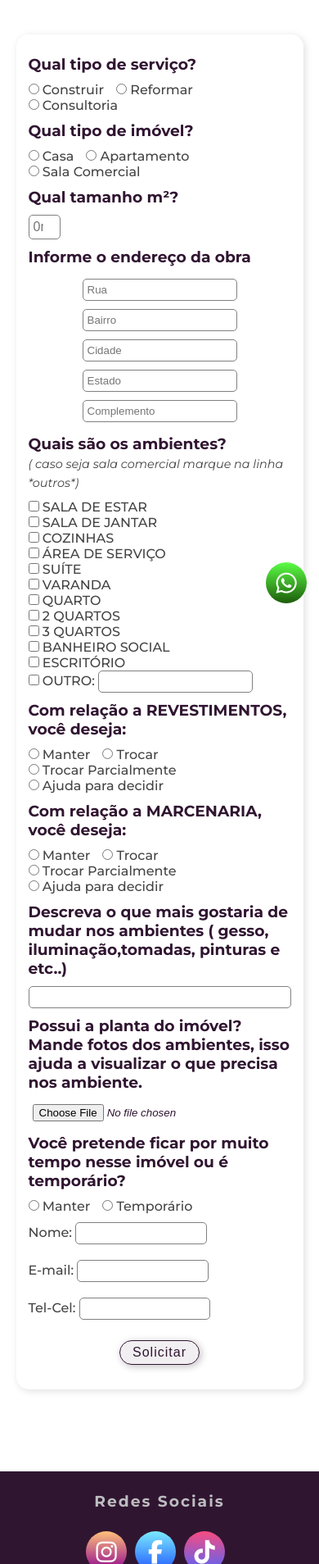
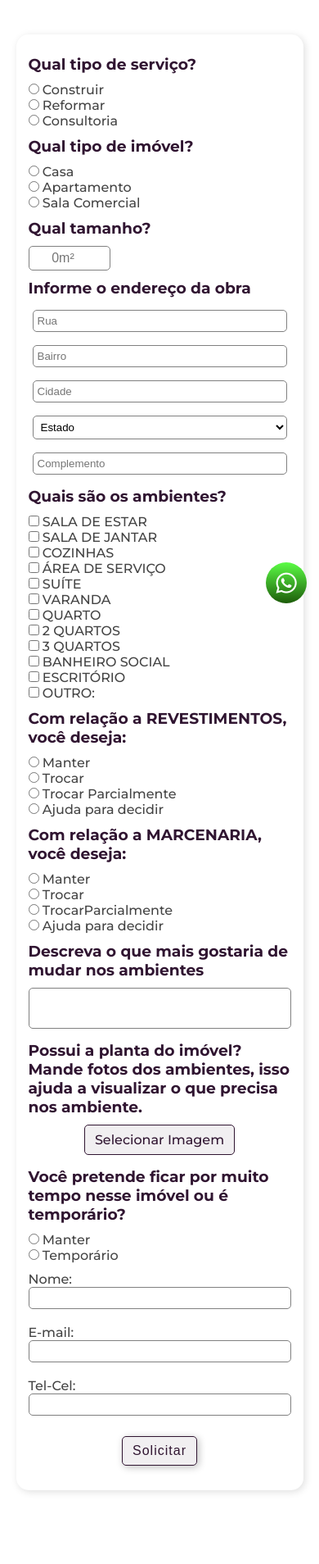
Before and after one commit to MarcosB4Silva/projeto-IntreWeb-Site, a PHP site: page /formulario.html in a window 390 px wide. Shown: the part 58-1966 px from the top of the page at 82% size. Run offline with PHP 8.4, Linux system fonts and the light colour scheme; some libraries are stand-ins or nearby versions; some web fonts are replaced.

Commit message:
responsividade formulario

```diff
--- a/formulario.html
+++ b/formulario.html
@@ -32,31 +32,19 @@
     <form action="./controllers/formulario.php" id="formulario" method="post">
         <h3>Qual tipo de serviço?</h3>
         <div class="input_radio">
-            <label for="construir">
-                <input type="radio" id="construir" name="servico" value="construir" class="servico" required> Construir
-            </label>
-            <label for="reformar">
-                <input type="radio" id="reformar" name="servico" value="reformar" class="servico" required> Reformar
-            </label>
-            <label for="consultoria">
-                <input type="radio" id="consultoria" name="servico" value="consultoria" class="servico" required> Consultoria
-            </label>
+            <label for="construir"><input type="radio" id="construir" name="servico" value="construir" required> Construir</label>
+            <label for="reformar"><input type="radio" id="reformar" name="servico" value="reformar" required> Reformar</label>
+            <label for="consultoria"><input type="radio" id="consultoria" name="servico" value="consultoria" required> Consultoria</label>
         </div>
 
         <h3>Qual tipo de imóvel?</h3>
         <div class="input_radio">
-            <label for="casa">
-                <input type="radio" id="casa" name="imovel" value="casa" required> Casa
-            </label>
-            <label for="apartamento">
-                <input type="radio" id="apartamento" name="imovel" value="apartamento" required> Apartamento
-            </label>
-            <label for="sala_comercial">
-                <input type="radio" id="sala_comercial" name="imovel" value="ala_comercial" required> Sala Comercial
-            </label>
+            <label for="casa"><input type="radio" id="casa" name="imovel" value="casa" required> Casa</label>
+            <label for="apartamento"><input type="radio" id="apartamento" name="imovel" value="apartamento" required> Apartamento</label>
+            <label for="sala_comercial"><input type="radio" id="sala_comercial" name="imovel" value="sala_comercial" required> Sala Comercial</label>
         </div>
 
-        <h3>Qual tamanho m²?</h3>
+        <h3>Qual tamanho?</h3>
         <input type="number" name="metragem" placeholder="0m²" id="metragem" required>
 
         <h3>Informe o endereço da obra</h3>
@@ -64,96 +52,98 @@
             <input type="text" placeholder="Rua" name="logradouro" required>
             <input type="text" placeholder="Bairro" name="bairro" required>
             <input type="text" placeholder="Cidade" name="cidade" required>
-            <input type="text" placeholder="Estado" name="estado" required>
-            <input type="text" placeholder="Complemento" name="complemento" required>
+            <select id="estado" name="estado">
+                <option value="" disabled selected hidden>Estado</option>
+                <option value="AC">Acre</option>
+                <option value="AL">Alagoas</option>
+                <option value="AP">Amapá</option>
+                <option value="AM">Amazonas</option>
+                <option value="BA">Bahia</option>
+                <option value="CE">Ceará</option>
+                <option value="DF">Distrito Federal</option>
+                <option value="ES">Espírito Santo</option>
+                <option value="GO">Goiás</option>
+                <option value="MA">Maranhão</option>
+                <option value="MT">Mato Grosso</option>
+                <option value="MS">Mato Grosso do Sul</option>
+                <option value="MG">Minas Gerais</option>
+                <option value="PA">Pará</option>
+                <option value="PB">Paraíba</option>
+                <option value="PR">Paraná</option>
+                <option value="PE">Pernambuco</option>
+                <option value="PI">Piauí</option>
+                <option value="RJ">Rio de Janeiro</option>
+                <option value="RN">Rio Grande do Norte</option>
+                <option value="RS">Rio Grande do Sul</option>
+                <option value="RO">Rondônia</option>
+                <option value="RR">Roraima</option>
+                <option value="SC">Santa Catarina</option>
+                <option value="SP">São Paulo</option>
+                <option value="SE">Sergipe</option>
+                <option value="TO">Tocantins</option>
+            </select>
+            <input type="text" placeholder="Complemento" name="complemento">
         </div>
 
-        <h3>Quais são os ambientes? <br> <span>( caso seja sala comercial marque na linha *outros*)</span></h3>
+        <h3>Quais são os ambientes?</h3>
         <div class="container_ambientes">
             <div class="box_checkbox">
                 <label for=""><input type="checkbox" value="sala_de_estar" name="ambiente[]"> SALA DE ESTAR </label>
-                <label for=""><input type="checkbox" value="Sala de jantar" name="ambiente[]"> SALA DE JANTAR</label>
-                <label for=""><input type="checkbox" value="Cozinha " name="ambiente[]"> COZINHAS</label>
-                <label for=""><input type="checkbox" value="Area de serviço" name="ambiente[]"> ÁREA DE SERVIÇO</label>
-                <label for=""><input type="checkbox" value="Suite" name="ambiente[]"> SUÍTE</label>
-                <label for=""><input type="checkbox" value="Varanda" name="ambiente[]"> VARANDA</label>
+                <label for=""><input type="checkbox" value="sala_de_jantar" name="ambiente[]"> SALA DE JANTAR</label>
+                <label for=""><input type="checkbox" value="cozinha " name="ambiente[]"> COZINHAS</label>
+                <label for=""><input type="checkbox" value="area_de_serviço" name="ambiente[]"> ÁREA DE SERVIÇO</label>
+                <label for=""><input type="checkbox" value="suite" name="ambiente[]"> SUÍTE</label>
+                <label for=""><input type="checkbox" value="varanda" name="ambiente[]"> VARANDA</label>
             </div>
             <div class="box_checkbox">
-                <label for=""><input type="checkbox" value="Quarto" name="ambiente[]"> QUARTO</label>
-                <label for=""><input type="checkbox" value="2 Quartos" name="ambiente[]"> 2 QUARTOS</label>
-                <label for=""><input type="checkbox" value="3 Quartos" name="ambiente[]"> 3 QUARTOS</label>
-                <label for=""><input type="checkbox" value="Banheiro social" name="ambiente[]"> BANHEIRO SOCIAL</label>
-                <label for=""><input type="checkbox" value="Escritorio" name="ambiente[]"> ESCRITÓRIO</label>
-                <label for=""><input type="checkbox" value="" name="ambiente[]"> OUTRO: <input type="text"></label>
+                <label for=""><input type="checkbox" value="quarto" name="ambiente[]"> QUARTO</label>
+                <label for=""><input type="checkbox" value="2_quartos" name="ambiente[]"> 2 QUARTOS</label>
+                <label for=""><input type="checkbox" value="3_quartos" name="ambiente[]"> 3 QUARTOS</label>
+                <label for=""><input type="checkbox" value="banheiro_social" name="ambiente[]"> BANHEIRO SOCIAL</label>
+                <label for=""><input type="checkbox" value="escritorio" name="ambiente[]"> ESCRITÓRIO</label>
+                <label for=""><input type="checkbox" name="ambiente[]" id="outro_checkbox"> OUTRO: <input type="text" id="outro_text"></label>
             </div>
         </div>
 
-
         <h3>Com relação a REVESTIMENTOS, você deseja:</h3>
         <div class="input_radio">
-            <label for="manter">
-                <input type="radio" id="manter" name="revestimento" value="manter" required> Manter
-            </label>
-            <label for="trocar">
-                <input type="radio" id="trocar" name="revestimento" value="trocar" required> Trocar
-            </label>
-            <label for="trocar_parcial">
-                <input type="radio" id="trocar_parcial" name="revestimento" value="trocar_parcial" required> Trocar
-                Parcialmente
-            </label>
-            <label for="ajuda">
-                <input type="radio" id="ajuda" name="revestimento" value="ajuda" required> Ajuda para decidir
-            </label>
+            <label for="manter"><input type="radio" id="manter" name="revestimento" value="manter" required> Manter</label>
+            <label for="trocar"><input type="radio" id="trocar" name="revestimento" value="trocar" required> Trocar</label>
+            <label for="trocar_parcial"><input type="radio" id="trocar_parcial" name="revestimento" value="trocar_parcial" required> Trocar Parcialmente</label>
+            <label for="ajuda"><input type="radio" id="ajuda" name="revestimento" value="ajuda" required> Ajuda para decidir</label>
         </div>
-
 
         <h3>Com relação a MARCENARIA, você deseja:</h3>
         <div class="input_radio">
-            <label for="manter">
-                <input type="radio" id="manter" name="macenaria" value="manter" required> Manter
-            </label>
-            <label for="trocar">
-                <input type="radio" id="trocar" name="macenaria" value="trocar" required> Trocar
-            </label>
-            <label for="trocar_parcial">
-                <input type="radio" id="trocar_parcial" name="macenaria" value="trocar_parcial" required> Trocar
-                Parcialmente
-            </label>
-            <label for="ajuda">
-                <input type="radio" id="ajuda" name="macenaria" value="ajuda" required> Ajuda para decidir
-            </label>
+            <label for="manter"><input type="radio" id="manter" name="macenaria" value="manter" required> Manter</label>
+            <label for="trocar"><input type="radio" id="trocar" name="macenaria" value="trocar" required> Trocar</label>
+            <label for="trocar_parcial"><input type="radio" id="trocar_parcial" name="macenaria" value="trocar_parcial" required> TrocarParcialmente</label>
+            <label for="ajuda"><input type="radio" id="ajuda" name="macenaria" value="ajuda" required> Ajuda para decidir</label>
         </div>
 
+        <div class="input_text">
+            <h3>Descreva o que mais gostaria de mudar nos ambientes</h3>
+            <input type="text" name="desc_ambiente">
+        </div>
 
-        <h3>Descreva o que mais gostaria de mudar nos ambientes ( gesso, iluminação,tomadas, pinturas e
-            etc..)</h3>
-        <input type="text" name="desc_ambiente">
+        <div class="input_file">
+            <h3>Possui a planta do imóvel? Mande fotos dos ambientes, isso ajuda a visualizar o que precisa nos ambiente.</h3>
+            <label for="input_image" class="file_text">Selecionar Imagem</label>
+            <input type="file" name="imagem" id="input_image">
+        </div>
 
-
-        <h3 for="input_image">Possui a planta do imóvel? Mande fotos dos ambientes, isso ajuda a visualizar o que precisa nos
-            ambiente.</h3>
-        <input type="file" name="imagem" id="input_image">
-
-        <h3 for="">Você pretende ficar por muito tempo nesse imóvel ou é temporário?</h3>
+        <h3>Você pretende ficar por muito tempo nesse imóvel ou é temporário?</h3>
         <div class="input_radio">
-            <label for="muito">
-                <input type="radio" id="muito" name="tempo_imovel" value="muito" required> Manter
-            </label>
-            <label for="temporario">
-                <input type="radio" id="temporario" name="tempo_imovel" value="temporario" required> Temporário
-            </label>
-
+            <label for="muito"><input type="radio" id="muito" name="tempo_imovel" value="muito" required> Manter</label>
+            <label for="temporario"><input type="radio" id="temporario" name="tempo_imovel" value="temporario" required> Temporário</label>
         </div>
 
         <div class="inputBox">
             <label for="nome" class="labelInput">Nome: <input type="text" name="nome" id="nome" class="inputUser" required></label>
-
             <br>
             <label for="email" class="labelInput">E-mail: <input type="text" name="email" id="email" class="inputUser" required></label>
-
             <br>
             <label for="telefone" class="labelInput">Tel-Cel: <input type="tel" name="telefone" id="telefone" class="inputUser" required></label>
-
         </div>
 
         <button type="submit" name="submit" id="btn_solicitar">Solicitar</button>
@@ -202,6 +192,7 @@
 
 </body>
 <script src="./views/js/scrypt.js"></script>
+<script src="./views/js/input-outro.js"></script>
 <script src="https://cdn.jsdelivr.net/npm/sweetalert2@11"></script>
 
 </html>
--- a/models/conexao_bd.php
+++ b/models/conexao_bd.php
@@ -1,6 +1,6 @@
 <?php
 
-$host = "10.23.49.20:3306";
+$host = "10.23.49.22:3306";
 // $host = "localhost";
 $user_name = "senac";
 $password = "123";
--- a/projetos.php
+++ b/projetos.php
@@ -73,6 +73,7 @@
                         echo '</div>';
                         echo '<button class="next" onclick="nextSlide(\'' . $idName . '\')"> &#10095;</button>';
                         echo '</div>';
+                        // echo "<h1>$titulo_projeto</h1>";
                         echo '</div>';
                         echo '<button id="fechar">X</button>';
                     } else {
@@ -147,8 +148,8 @@
                 <h3>Redes Sociais</h3>
                 <div class="icone_redes">
                     <li id="instagram"><i class="fa-brands fa-instagram"></i></li>
-                    <li id="facebook"><i class="fa-brands fa-facebook-f" "></i></li>
-                    <li id=" tiktok"><i class="fa-brands fa-tiktok"></i></li>
+                    <li id="facebook"><i class="fa-brands fa-facebook-f"></i></li>
+                    <li id="tiktok"><i class="fa-brands fa-tiktok"></i></li>
                 </div>
             </div>
         </div>
--- a/views/css/formulario.css
+++ b/views/css/formulario.css
@@ -2,19 +2,29 @@ body {
     display: flex;
     align-items: center;
     justify-content: center;
-    /* background-color: var(--lilas); */
+}
+
+input, select {
+    border: 1px solid gray;
+    border-radius: 5px;
+    padding: 5px;
+    background-color: #fff;
+}
+input:focus{
+    outline: 0;
 }
 
 #formulario {
     display: flex;
     flex-direction: column;
     font-family: var(--font-text);
-    padding: 50px;
+    padding: 20px;
     box-shadow: 2px 2px 10px #dfdfdf;
     margin: 100px 0;
     width: 50%;
     border-radius: 15px;
     background-color: #fff;
+    color: #444;
 
 
     h3 {
@@ -23,7 +33,7 @@ body {
     }
 
     label {
-        color: #444;
+
         font-weight: 500;
     }
 
@@ -38,46 +48,74 @@ body {
 .container_ambientes {
     display: flex;
 }
-
 .box_checkbox {
     padding-right: 20px;
     display: flex;
     flex-direction: column;
 }
-
-input {
-    border: 1px solid gray;
-    border-radius: 5px;
-    padding: 5px;
-    /* width: 50%; */
-    background-color: #fff;
+#outro_text{
+    display: none;
+    border: none;
+    border-bottom: 1px solid gray;
+    padding: 0;
+    border-radius: 0;
 }
 
 .container_endereco {
     width: 100%;
+    padding: 5px;
     display: flex;
-    justify-content: space-around;
+    gap: 1rem;
     flex-wrap: wrap;
 
-    input {
-        padding: 5px;
-        margin: 5px;
+    input , select{
+        width: 150px;
     }
 }
 
 #metragem {
-    width: 10vw;
+    width: 100px;
     font-size: var(--p-font);
     text-align: center;
 }
 
+.input_text input{
+    width: 100%;
+    height: 50px;
+}
+
+.input_file{
+    display: flex;
+    flex-direction: column;
+    text-align: left;
+    color: var(--purple);
+    margin: 5px 0;
+    align-items: center;
+}
+#input_image {
+    display: none;
+}
+.file_text {
+    padding: 8px 12px;
+    cursor: pointer;
+    background-color: #30153111;
+    border-radius: 5px;
+    border: 1px solid var(--purple);
+    transition: 0.5s ease-in-out;
+}
+.file_text:hover {
+    background-color: var(--purple);
+    color: var(--white);
+    font-weight: 600;
+}
+
 #btn_solicitar {
     margin: 15px auto;
-    padding: 5px 15px;
+    padding: 8px 12px;
     background-color: #30153111;
     color: var(--purple);
     font-size: var(--p-font);
-    border-radius: 25px;
+    border-radius: 5px;
     border: 1px solid var(--purple);
     box-shadow: 2px 2px 10px #c0c0c0;
     transition: 0.5s ease-in-out;
@@ -110,10 +148,11 @@ input {
     margin-top: 10px;
     display: flex;
     flex-direction: column;
+    /* align-items: center; */
     margin-bottom: 10px;
 
     input[type='text'], input[type='tel']{
-        width: 50%;
+        width: 100%;
     }
 }
 
@@ -132,4 +171,13 @@ input {
         display: flex;
         flex-wrap: wrap;
     }
+    .container_endereco{
+        input,select{
+            width: 100%;
+        }
+    }
+
+    .input_radio{
+        flex-direction: column;
+    }
 }
--- a/views/css/style.css
+++ b/views/css/style.css
@@ -138,7 +138,7 @@ section {
 }
 
 .container_about {
-    width: 1024px;
+    width: 80vw;
     /* height: 80vh; */
     margin: 75px auto;
     display: flex;
@@ -170,7 +170,7 @@ section {
 }
 
 .about_image img {
-    height: 100%;
+    /* height: 100%; */
     text-align: center;
 }
 .about_icones_redes{
--- /dev/null
+++ b/views/js/input-outro.js
@@ -0,0 +1,17 @@
+// Adicionando valor no checkbox outro
+const checkbox = document.getElementById('outro_checkbox');
+const textoInput = document.getElementById('outro_text');
+
+checkbox.addEventListener('click', () => {
+    if(textoInput.style.display != 'inline'){
+        textoInput.style.display = 'inline';
+    } else{
+        textoInput.style.display = 'none';
+    }
+})
+
+textoInput.addEventListener('input', function() {
+    let textoModificado = this.value.split(" ").join("-");
+    textoModificado = `* ${textoModificado}`;
+    checkbox.value = textoModificado;
+});
```
Also changed, not shown: views/css/projetos.css (+13 -9 lines).
